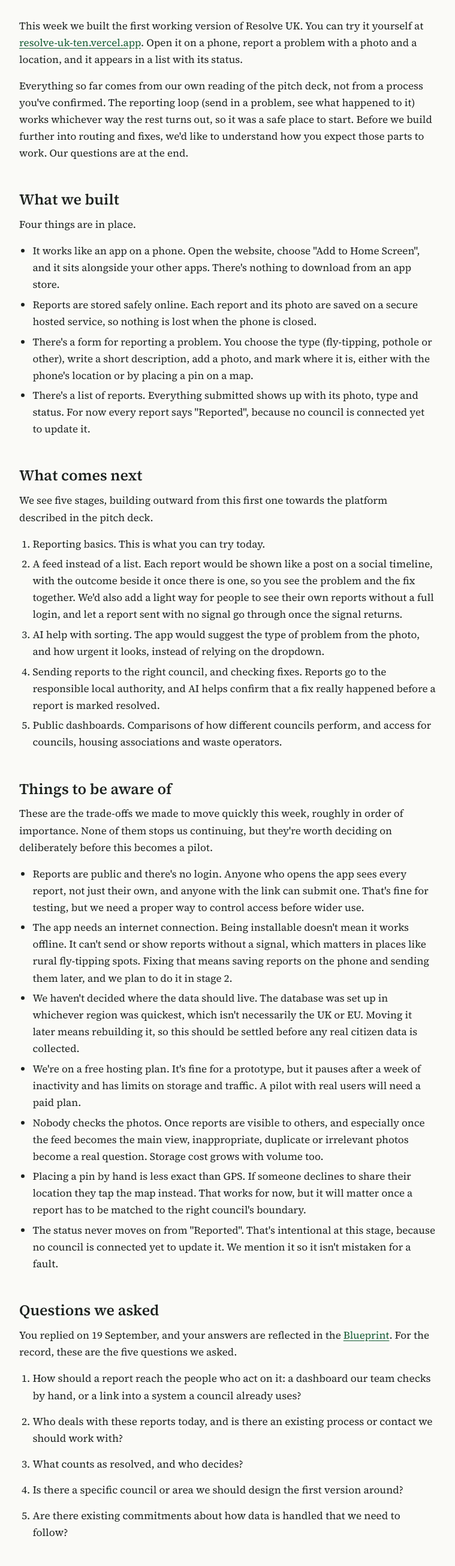
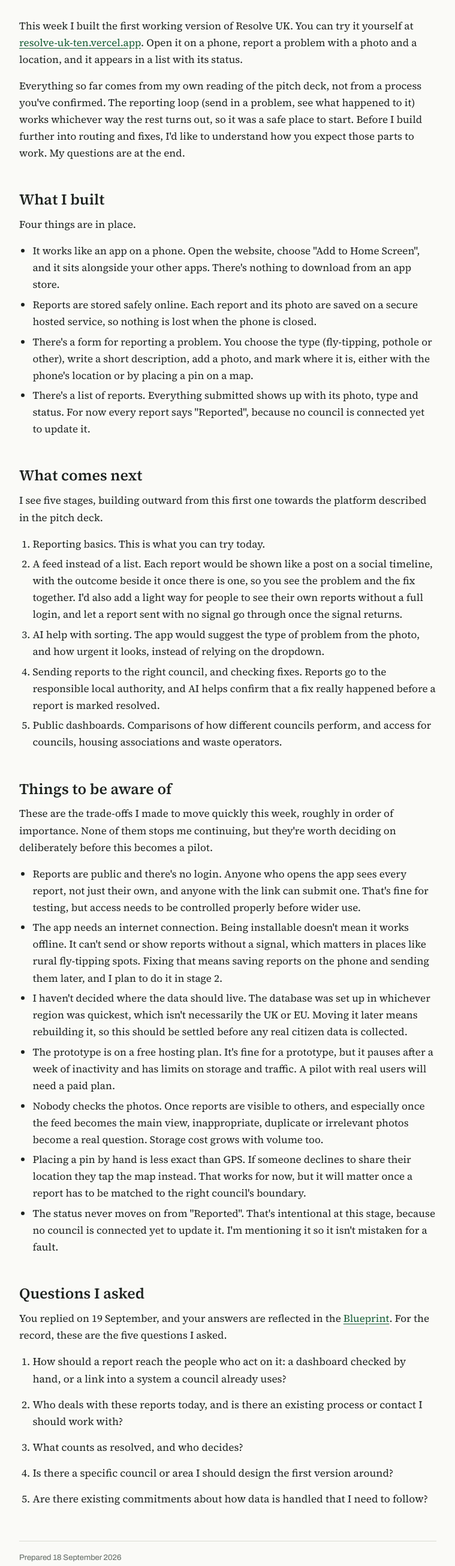
Before and after one commit to KNales179/Resolve-UK-report, a plain HTML site: page week-1/index.html in a window 1280 px wide. Shown: the part 184-2795 px from the top of the page at 60% size, without its empty margins (260-1019 px from the left). Drawn offline with Linux system fonts and the light colour scheme.

Commit message:
Question update

```diff
--- a/week-1/index.html
+++ b/week-1/index.html
@@ -25,11 +25,11 @@
   </header>
 
   <main>
-    <p>This week we built the first working version of Resolve UK. You can try it yourself at <a href="https://resolve-uk-ten.vercel.app/" target="_blank" rel="noopener">resolve-uk-ten.vercel.app</a>. Open it on a phone, report a problem with a photo and a location, and it appears in a list with its status.</p>
+    <p>This week I built the first working version of Resolve UK. You can try it yourself at <a href="https://resolve-uk-ten.vercel.app/" target="_blank" rel="noopener">resolve-uk-ten.vercel.app</a>. Open it on a phone, report a problem with a photo and a location, and it appears in a list with its status.</p>
 
-    <p>Everything so far comes from our own reading of the pitch deck, not from a process you've confirmed. The reporting loop (send in a problem, see what happened to it) works whichever way the rest turns out, so it was a safe place to start. Before we build further into routing and fixes, we'd like to understand how you expect those parts to work. Our questions are at the end.</p>
+    <p>Everything so far comes from my own reading of the pitch deck, not from a process you've confirmed. The reporting loop (send in a problem, see what happened to it) works whichever way the rest turns out, so it was a safe place to start. Before I build further into routing and fixes, I'd like to understand how you expect those parts to work. My questions are at the end.</p>
 
-    <h2>What we built</h2>
+    <h2>What I built</h2>
     <p>Four things are in place.</p>
     <ul>
       <li>It works like an app on a phone. Open the website, choose "Add to Home Screen", and it sits alongside your other apps. There's nothing to download from an app store.</li>
@@ -39,35 +39,35 @@
     </ul>
 
     <h2>What comes next</h2>
-    <p>We see five stages, building outward from this first one towards the platform described in the pitch deck.</p>
+    <p>I see five stages, building outward from this first one towards the platform described in the pitch deck.</p>
     <ol>
       <li>Reporting basics. This is what you can try today.</li>
-      <li>A feed instead of a list. Each report would be shown like a post on a social timeline, with the outcome beside it once there is one, so you see the problem and the fix together. We'd also add a light way for people to see their own reports without a full login, and let a report sent with no signal go through once the signal returns.</li>
+      <li>A feed instead of a list. Each report would be shown like a post on a social timeline, with the outcome beside it once there is one, so you see the problem and the fix together. I'd also add a light way for people to see their own reports without a full login, and let a report sent with no signal go through once the signal returns.</li>
       <li>AI help with sorting. The app would suggest the type of problem from the photo, and how urgent it looks, instead of relying on the dropdown.</li>
       <li>Sending reports to the right council, and checking fixes. Reports go to the responsible local authority, and AI helps confirm that a fix really happened before a report is marked resolved.</li>
       <li>Public dashboards. Comparisons of how different councils perform, and access for councils, housing associations and waste operators.</li>
     </ol>
 
     <h2>Things to be aware of</h2>
-    <p>These are the trade-offs we made to move quickly this week, roughly in order of importance. None of them stops us continuing, but they're worth deciding on deliberately before this becomes a pilot.</p>
+    <p>These are the trade-offs I made to move quickly this week, roughly in order of importance. None of them stops me continuing, but they're worth deciding on deliberately before this becomes a pilot.</p>
     <ul>
-      <li>Reports are public and there's no login. Anyone who opens the app sees every report, not just their own, and anyone with the link can submit one. That's fine for testing, but we need a proper way to control access before wider use.</li>
-      <li>The app needs an internet connection. Being installable doesn't mean it works offline. It can't send or show reports without a signal, which matters in places like rural fly-tipping spots. Fixing that means saving reports on the phone and sending them later, and we plan to do it in stage 2.</li>
-      <li>We haven't decided where the data should live. The database was set up in whichever region was quickest, which isn't necessarily the UK or EU. Moving it later means rebuilding it, so this should be settled before any real citizen data is collected.</li>
-      <li>We're on a free hosting plan. It's fine for a prototype, but it pauses after a week of inactivity and has limits on storage and traffic. A pilot with real users will need a paid plan.</li>
+      <li>Reports are public and there's no login. Anyone who opens the app sees every report, not just their own, and anyone with the link can submit one. That's fine for testing, but access needs to be controlled properly before wider use.</li>
+      <li>The app needs an internet connection. Being installable doesn't mean it works offline. It can't send or show reports without a signal, which matters in places like rural fly-tipping spots. Fixing that means saving reports on the phone and sending them later, and I plan to do it in stage 2.</li>
+      <li>I haven't decided where the data should live. The database was set up in whichever region was quickest, which isn't necessarily the UK or EU. Moving it later means rebuilding it, so this should be settled before any real citizen data is collected.</li>
+      <li>The prototype is on a free hosting plan. It's fine for a prototype, but it pauses after a week of inactivity and has limits on storage and traffic. A pilot with real users will need a paid plan.</li>
       <li>Nobody checks the photos. Once reports are visible to others, and especially once the feed becomes the main view, inappropriate, duplicate or irrelevant photos become a real question. Storage cost grows with volume too.</li>
       <li>Placing a pin by hand is less exact than GPS. If someone declines to share their location they tap the map instead. That works for now, but it will matter once a report has to be matched to the right council's boundary.</li>
-      <li>The status never moves on from "Reported". That's intentional at this stage, because no council is connected yet to update it. We mention it so it isn't mistaken for a fault.</li>
+      <li>The status never moves on from "Reported". That's intentional at this stage, because no council is connected yet to update it. I'm mentioning it so it isn't mistaken for a fault.</li>
     </ul>
 
-    <h2>Questions we asked</h2>
-    <p>You replied on 19 September, and your answers are reflected in the <a href="../blueprint/">Blueprint</a>. For the record, these are the five questions we asked.</p>
+    <h2>Questions I asked</h2>
+    <p>You replied on 19 September, and your answers are reflected in the <a href="../blueprint/">Blueprint</a>. For the record, these are the five questions I asked.</p>
     <ol class="questions">
-      <li>How should a report reach the people who act on it: a dashboard our team checks by hand, or a link into a system a council already uses?</li>
-      <li>Who deals with these reports today, and is there an existing process or contact we should work with?</li>
+      <li>How should a report reach the people who act on it: a dashboard checked by hand, or a link into a system a council already uses?</li>
+      <li>Who deals with these reports today, and is there an existing process or contact I should work with?</li>
       <li>What counts as resolved, and who decides?</li>
-      <li>Is there a specific council or area we should design the first version around?</li>
-      <li>Are there existing commitments about how data is handled that we need to follow?</li>
+      <li>Is there a specific council or area I should design the first version around?</li>
+      <li>Are there existing commitments about how data is handled that I need to follow?</li>
     </ol>
   </main>
 
```
Also changed, not shown: blueprint/index.html (+28 -25 lines), index.html (+2 -2 lines).
